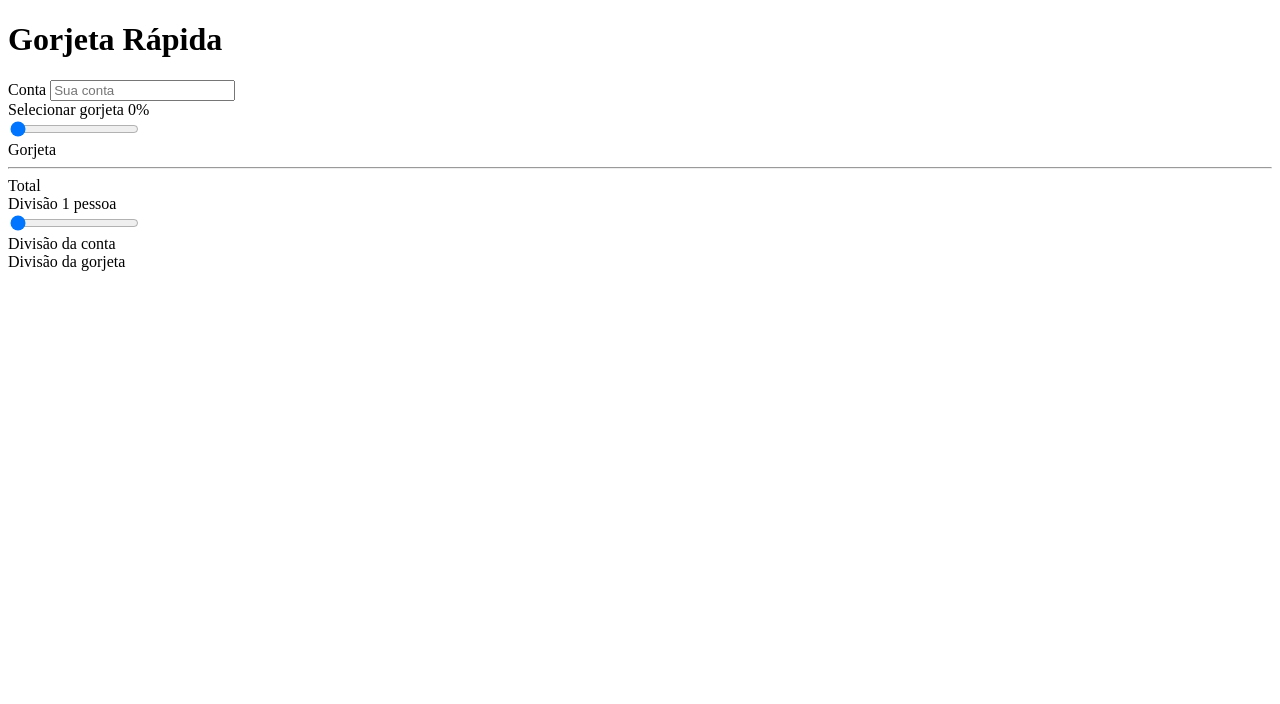
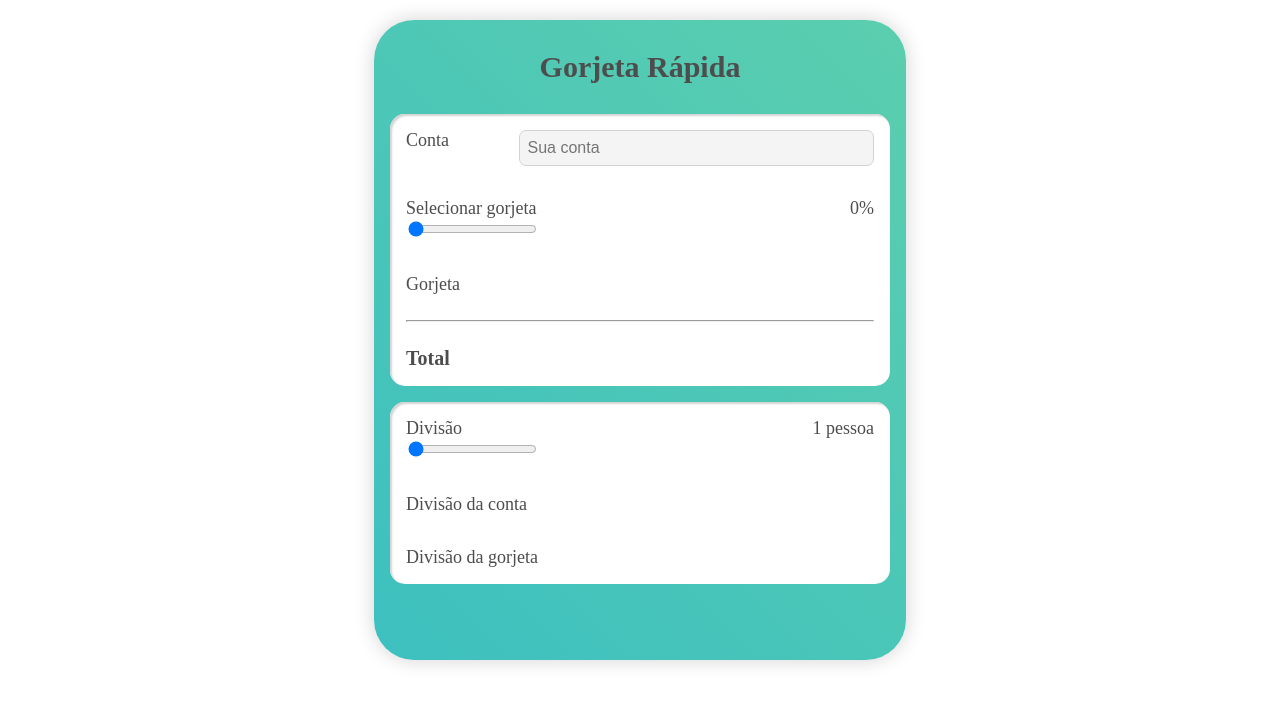
Before and after one commit to ArthurDevA/AprendendoDOM, a plain HTML site: page GorjetaRapida/index.html in a window 1280 px wide. Drawn offline with Linux system fonts and the light colour scheme.

Commit message:
Estilizando com CSS

```diff
--- a/GorjetaRapida/index.html
+++ b/GorjetaRapida/index.html
@@ -3,56 +3,59 @@
 <head>
     <meta charset="UTF-8">
     <meta name="viewport" content="width=device-width, initial-scale=1.0">
+    <link rel="stylesheet" href="style.css"/>
     <title>Gorjeta Rápida</title>
 </head>
 <body>
 
-    <div>
+    <main>
 
         <h1>Gorjeta Rápida</h1>
 
-        <div>
-            <div>
+        <section>
+            <div class="gorjeta">
                 <label for="suaConta">Conta</label>
                 <input type="number" placeholder="Sua conta" id="suaConta" />
             </div>
             <div>
+                <div class="porEntre">
                     <label for="">Selecionar gorjeta</label>
                     <span id="gorjetaPorcento">0%</span>
                 </div>
-            <div>
                 <input type="range" value="0" id="porcentagemGorjeta" />
             </div>
-            <div>
+            <div class="porEntre">
                 <span>Gorjeta</span>
                 <span id="valorGorjeta"></span>
             </div>
             <hr />
+            <div class="porEntre" id="total">
                 <span>Total</span>
+            </div>
             <span id="valorTotal"></span>
-        </div>
+        </section>
+
+        <section>
 
             <div>
-
-            <div>
+                <div class="porEntre">
                     <label for="">Divisão</label>
                     <span id="valorQtdPessoas">1 pessoa</span>
                 </div>
-            <div>
                 <input type="range" value="0" id="qtdPessoas" />
             </div>
-            <div>
+            <div class="porEntre">
                 <span>Divisão da conta</span>
                 <span id="vlaorDivisaoConta"></span>
             </div>
-            <div>
+            <div class="porEntre">
                 <span>Divisão da gorjeta</span>
                 <span id="valorDivisaoGorjeta"></span>
             </div>
 
-        </div>
+        </section>
 
-    </div>
+    </main>
 
 </body>
 </html>
--- a/GorjetaRapida/style.css
+++ b/GorjetaRapida/style.css
@@ -0,0 +1,63 @@
+html {
+    font-size: 10px;
+    color: #4e4d4d;
+}
+
+main {
+    max-width: 50rem;
+    margin: 2rem auto;
+    background: linear-gradient(45deg, #3dc0c0, #5bceae);
+    padding: 3rem 1.6rem 6rem 1.6rem;
+    border-radius: 4rem;
+    box-shadow: 0 0px 20px lightgray;
+}
+
+h1 {
+    text-align: center;
+    font-size: 3rem;
+    margin: 0;
+    padding-bottom: 3rem;
+}
+
+section {
+    background: white;
+    font-size: 1.8rem;
+    margin-bottom: 1.6rem;
+    padding: 0 1.6rem;
+    border-radius: 1.5rem;
+    box-shadow: inset 2px 2px 2px lightgray;
+}
+
+section > div {
+    padding: 1.6rem 0;
+}
+
+.gorjeta {
+    display: flex;
+}
+
+.gorjeta label {
+    flex: 1;
+}
+
+.gorjeta input {
+    flex: 3;
+}
+
+input[type="number"] {
+    background: #f4f4f5;
+    font-size: 1.6rem;
+    border: 1px solid lightgray;
+    border-radius: 0.7rem;
+    padding: 0.8rem;
+}
+
+.porEntre {
+    display: flex;
+    justify-content: space-between;
+}
+
+#total {
+    font-size: 2rem;
+    font-weight: bolder;
+}
```
Lines whose indentation alone changed are shown as unchanged.
